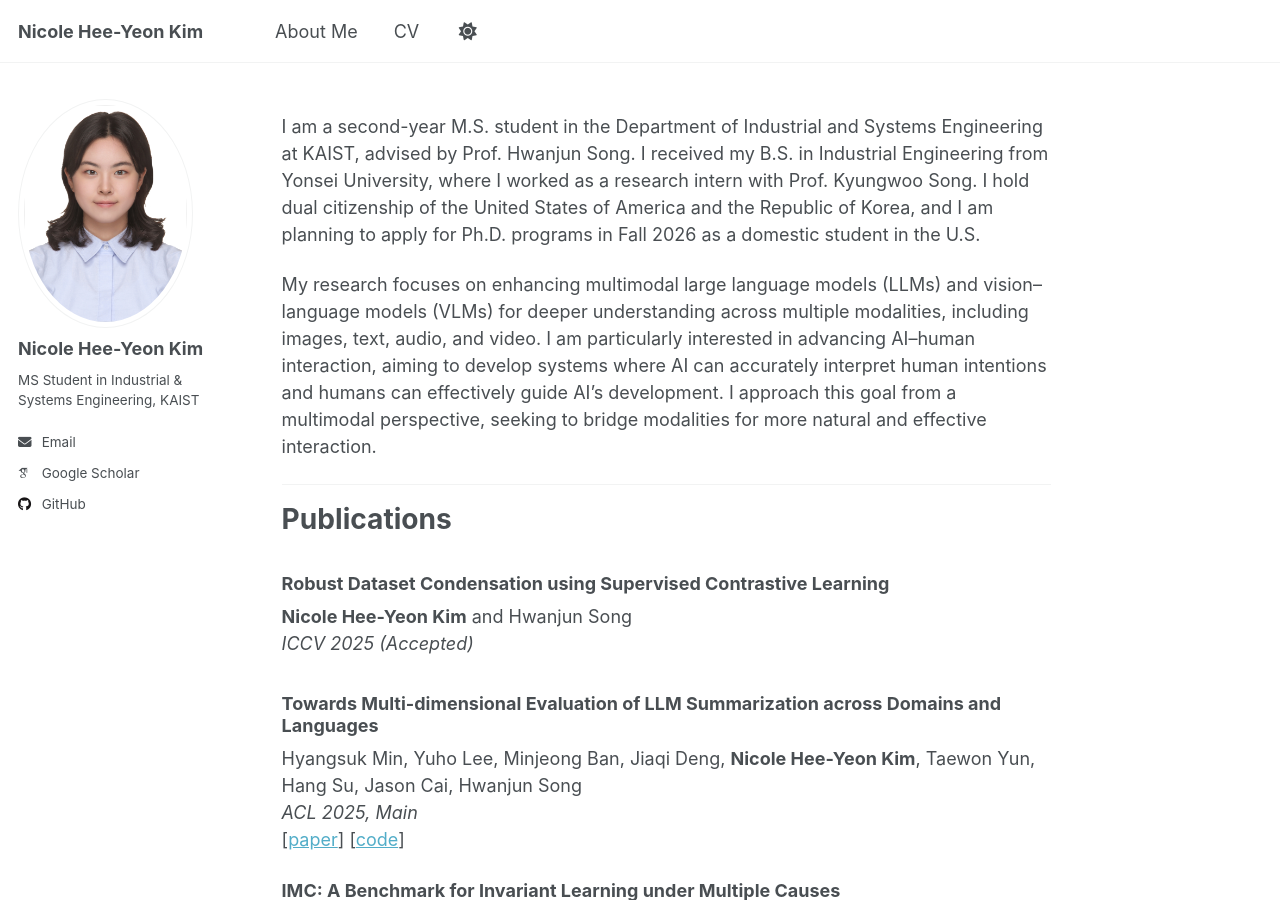
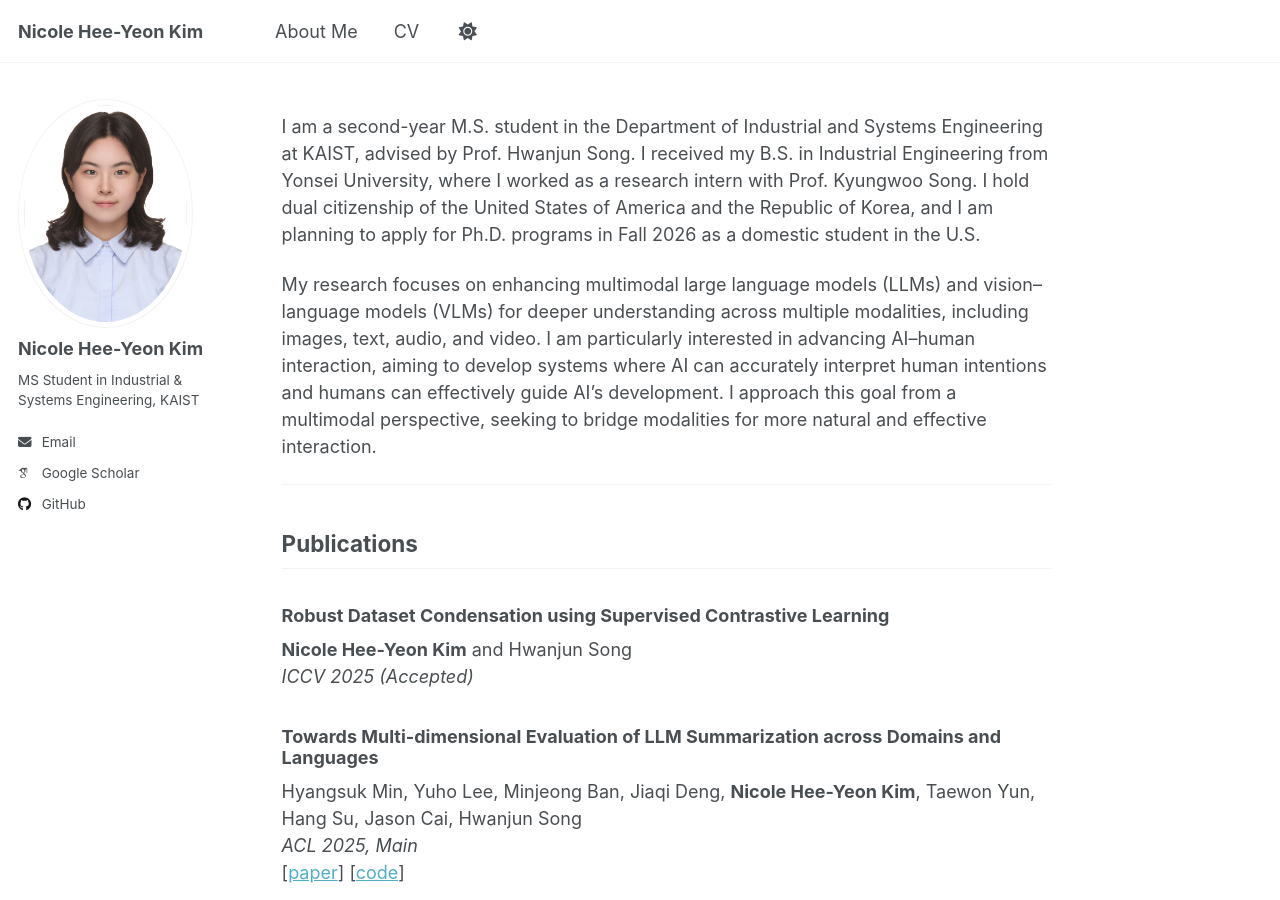
Before and after one commit to Nicole-Hee-Yeon-Kim/Nicole-Hee-Yeon-Kim.github.io, a Jekyll site: the page built from _pages/about.md, in a window 1280 px wide and 900 px high. Built offline with Jekyll 4.4.1, drawn with Linux system fonts in a browser that asks for light colours; some web fonts are replaced; a script that is not in the unit is left out.

```diff
--- a/_pages/about.md
+++ b/_pages/about.md
@@ -13,7 +13,7 @@ My research focuses on enhancing multimodal large language models (LLMs) and vis
 
 ---
 
-# Publications
+## Publications
 
 ### Robust Dataset Condensation using Supervised Contrastive Learning
 **Nicole Hee-Yeon Kim** and Hwanjun Song
@@ -24,44 +24,44 @@ Hyangsuk Min, Yuho Lee, Minjeong Ban, Jiaqi Deng, **Nicole Hee-Yeon Kim**, Taewo
 *ACL 2025, Main*
 [[paper](https://arxiv.org/abs/2506.00549)] [[code](https://github.com/DISL-Lab/MSumBench)]
 
-**IMC: A Benchmark for Invariant Learning under Multiple Causes**
+### IMC: A Benchmark for Invariant Learning under Multiple Causes
 Taero Kim, Seonggyun Lee, Joonseong Kang, Youngjun Choi, Wonsang Yun, **Nicole Hee-Yeon Kim**, Ziyu Chen, Lexing Xie, Kyungwoo Song
 *CVPR 2025 Workshop on Domain Generalization: Evolution, Breakthroughs, and Future Horizons, Best Paper Award*
 [[paper](https://openaccess.thecvf.com/content/CVPR2025W/DG-EBF/html/Kim_IMC_A_Benchmark_for_Invariant_Learning_under_Multiple_Causes_CVPRW_2025_paper.html)] [[code](https://github.com/MLAI-Yonsei/multiple_causes)]
 
-**Learning to Verify Summary Facts with Fine-Grained LLM Feedback**
+### Learning to Verify Summary Facts with Fine-Grained LLM Feedback
 Jihwan Oh, Jeonghwan Choi, **Nicole Hee-Yeon Kim**, Taewon Yun, Hwanjun Song
 *COLING 2025, Oral*
 [[paper](https://arxiv.org/abs/2412.10689)] [[code](https://github.com/DISL-Lab/FineSumFact)]
 
-**Robust Dataset Condensation via Semi-Supervised Learning**
+### Robust Dataset Condensation via Semi-Supervised Learning
 **Nicole Hee-Yeon Kim**, Jeonghwan Choi, Yuho Lee, Hwanjun Song
 *KCC 2025, Oral (in Korean)*
 
-**Improving Language Model Quality through LLM-based Fine-Grained Hallucinated Summary Generation**
+### Improving Language Model Quality through LLM-based Fine-Grained Hallucinated Summary Generation
 Jihwan Oh, Jeonghwan Choi, **Nicole Hee-Yeon Kim**, Hwanjun Song
 *Journal of Computing Practice, vol. 31(2), pp. 91-97. (in Korean)*
 [[paper](https://www.dbpia.co.kr/journal/articleDetail?nodeId=NODE12086923)]
 
-**Robust Dataset Condensation via Supervised Contrastive Learning**
+### Robust Dataset Condensation via Supervised Contrastive Learning
 **Nicole Hee-Yeon Kim**, Jeonghwan Choi, Yuho Lee, Hwanjun Song
 *KSC 2024, Oral (in Korean)*
 [[paper](https://www.dbpia.co.kr/journal/articleDetail?nodeId=NODE12041828)]
 
-**Improving the Text Summary Quality Through Understanding the Hallucination Level of Summarization Using Large Language Models**
+### Improving the Text Summary Quality Through Understanding the Hallucination Level of Summarization Using Large Language Models
 Jihwan Oh, Jeonghwan Choi, **Nicole Hee-Yeon Kim**, Hwanjun Song
 *KCC 2024, Oral (in Korean)*
 [[paper](https://www.dbpia.co.kr/journal/articleDetail?nodeId=NODE11861883)]
 
 ---
 
-# Patent
+## Patent
 
 **Patent Pending** – KAIST Patent Registration ID: KR P2025-0286, *Robust Dataset Condensation using Supervised Contrastive Learning*
 
 ---
 
-# Honors and Awards
+## Honors and Awards
 
 - **Best Paper Award**, CVPR Workshop (2023) – 학부 인턴 연구 참여
 - **Full Scholarship**, KAIST Support Scholarship
```
